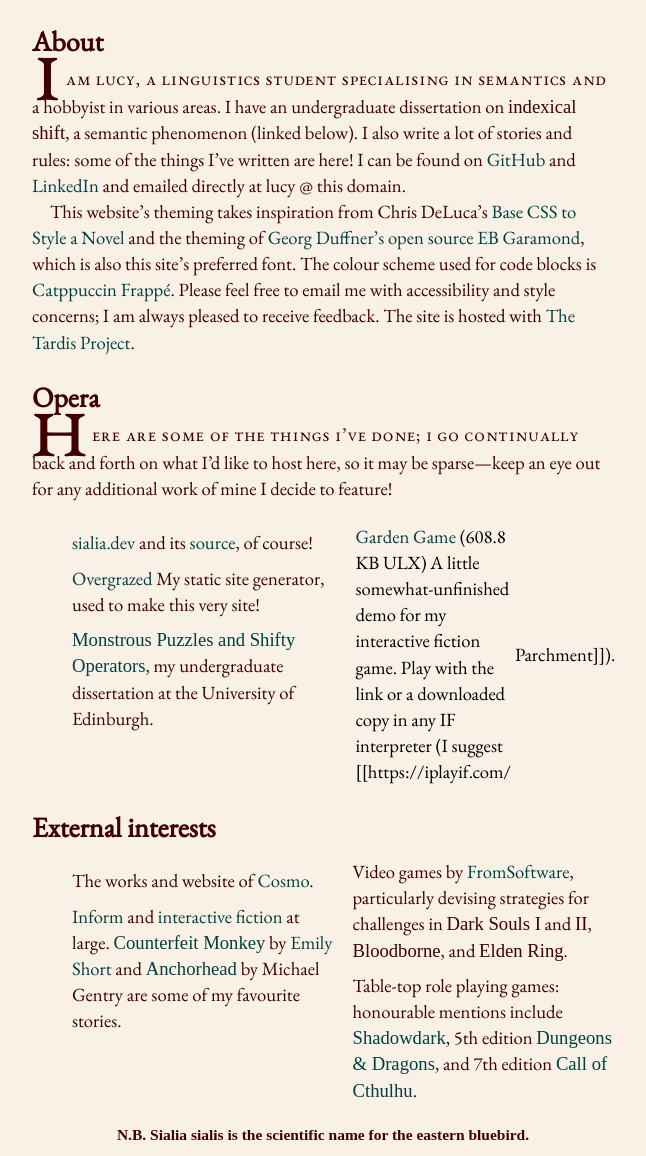
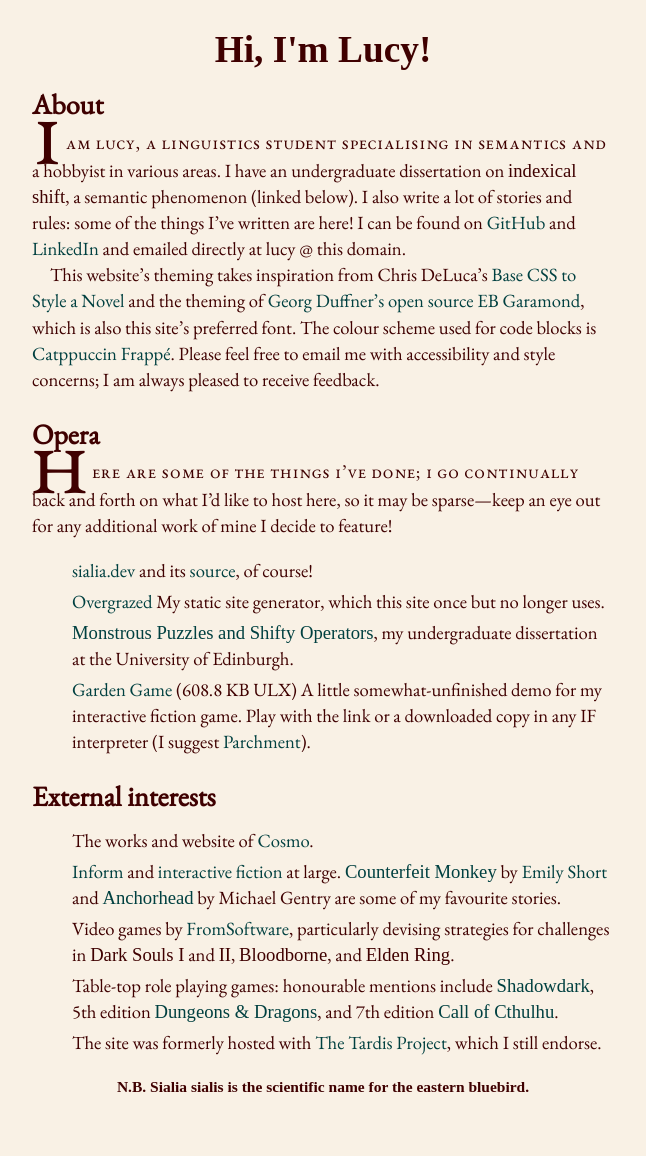
Before and after one commit to sialiaaaaa/sialia.dev, a Jekyll site: the page built from index.md, in a window 1280 px wide. Shown: the whole page, without its empty margins (317-963 px from the left). Built offline with Jekyll 4.4.1, drawn with Linux system fonts in a browser that asks for light colours; some web fonts are replaced; after the commit the page ends 1108 px from its top, so only the background shows below that.

Commit message:
finished parity

```diff
--- a/_layouts/default.html
+++ b/_layouts/default.html
@@ -4,13 +4,13 @@
     <meta charset="utf-8">
     <link rel="stylesheet" href="/styles.css">
     <link rel="stylesheet" href="http://fonts.googleapis.com/css?family=EB+Garamond">
+    <title>sialia site!</title>
   </head>
   <body>
     <header>
     </header>
       {{ content }}
     <footer>
-      <h5>N.B. <i>Sialia sialis</i> is the scientific name for the eastern bluebird.</h5>
     </footer>
   </body>
 </html>
--- /dev/null
+++ b/_layouts/main.html
@@ -0,0 +1,11 @@
+---
+layout: default
+---
+
+<header>
+    <h1>Hi, I'm Lucy!</h1>
+</header>
+{{ content }}
+<footer>
+    <h5>N.B. <i>Sialia sialis</i> is the scientific name for the eastern bluebird.</h5>
+</footer>
--- a/index.md
+++ b/index.md
@@ -1,12 +1,12 @@
 ---
-layout: default
+layout: main
 title: Home
 ---
 
 ## About
 I am Lucy, a linguistics student specialising in semantics and a hobbyist in various areas. I have an undergraduate dissertation on *indexical shift*, a semantic phenomenon (linked below). I also write a lot of stories and rules: some of the things I've written are here! I can be found on [GitHub](https://github.com/sialiaaaaa) and [LinkedIn](https://www.linkedin.com/in/lucy-winters/) and emailed directly at lucy @ this domain.
 
-This website's theming takes inspiration from Chris DeLuca's [Base CSS to Style a Novel](https://www.chrisdeluca.me/2022/01/26/base-css-to.html) and the theming of [Georg Duffner's open source EB Garamond](http://www.georgduffner.at/ebgaramond/index.html), which is also this site's preferred font. The colour scheme used for code blocks is [Catppuccin Frappé](https://github.com/catppuccin/catppuccin/). Please feel free to email me with accessibility and style concerns; I am always pleased to receive feedback. The site is hosted with [The Tardis Project](https://tardisproject.uk/).
+This website's theming takes inspiration from Chris DeLuca's [Base CSS to Style a Novel](https://www.chrisdeluca.me/2022/01/26/base-css-to.html) and the theming of [Georg Duffner's open source EB Garamond](http://www.georgduffner.at/ebgaramond/index.html), which is also this site's preferred font. The colour scheme used for code blocks is [Catppuccin Frappé](https://github.com/catppuccin/catppuccin/). Please feel free to email me with accessibility and style concerns; I am always pleased to receive feedback.
 
 ## Opera
 
@@ -14,11 +14,11 @@
 
 - [sialia.dev](https://sialia.dev/) and its [source](https://github.com/sialiaaaaa/sialia-site), of course!
 
-- [Overgrazed](https://github.com/sialiaaaaa/overgrazed/) My static site generator, used to make this very site!
+- [Overgrazed](https://github.com/sialiaaaaa/overgrazed/) My static site generator, which this site once but no longer uses.
 
 - *[Monstrous Puzzles and Shifty Operators](/content/MonstrousPuzzlesShiftyOperators.pdf)*, my undergraduate dissertation at the University of Edinburgh.
 
-- [Garden Game](/content/GardenGame.ulx) (608.8 KB ULX) A little somewhat-unfinished demo for my interactive fiction game. Play with the link or a downloaded copy in any IF interpreter (I suggest [[https://iplayif.com/|Parchment]]).
+- [Garden Game](/content/GardenGame.ulx) (608.8 KB ULX) A little somewhat-unfinished demo for my interactive fiction game. Play with the link or a downloaded copy in any IF interpreter (I suggest [Parchment](https://iplayif.com/)).
 
 ## External interests
 
@@ -29,3 +29,5 @@
 - Video games by [FromSoftware](https://www.fromsoftware.jp/ww/), particularly devising strategies for challenges in *Dark Souls I* and *II*, *Bloodborne*, and *Elden Ring*.
 
 - Table-top role playing games: honourable mentions include *[Shadowdark](https://en.wikipedia.org/wiki/Shadowdark)*, 5th edition *[Dungeons & Dragons](https://en.wikipedia.org/wiki/Dungeons_%26_Dragons)*, and 7th edition *[Call of Cthulhu](https://en.wikipedia.org/wiki/Call_of_Cthulhu_(role-playing_game))*.
+
+-  The site was formerly hosted with [The Tardis Project](https://tardisproject.uk/), which I still endorse.
--- a/styles.css
+++ b/styles.css
@@ -105,13 +105,12 @@
 /* Styling for certain specific elements, like list items and links. */
 a { color: var(--links);  text-decoration: none; }
 a:hover { font-family: "EBG12-It"; }
-ul {
-    columns: 2;
+
+li {
+    color: var(--body);
+    margin-top: 0.25em;
 }
-li {
-    margin-top: 0.5em;
-}
-h1 + ul, h2 + ul, h3 + ul, h4 + ul, h5 + ul, h6 + ul, p + ul { list-style-type: none; }
+h1 + ul, h2 + ul, h3 + ul, h4 + ul, h5 + ul, h6 + ul, p + ul { list-style-type: ""; }
 
 /* Styling for footnotes */
 .footnote { font-family: "EBG08-Re"; }
```
Also changed, not shown: 404.html (+3 -18 lines), about.markdown (deleted, +0 -18 lines), 2 other files.
